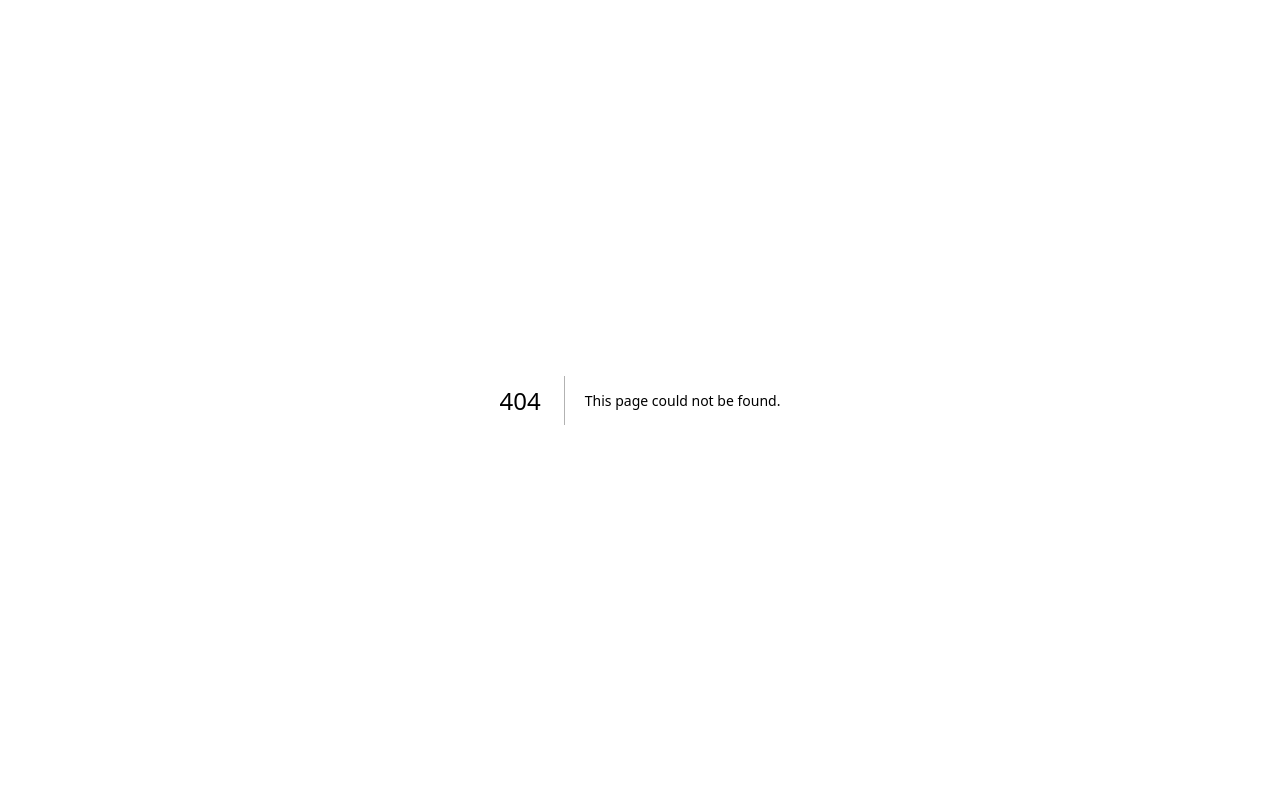
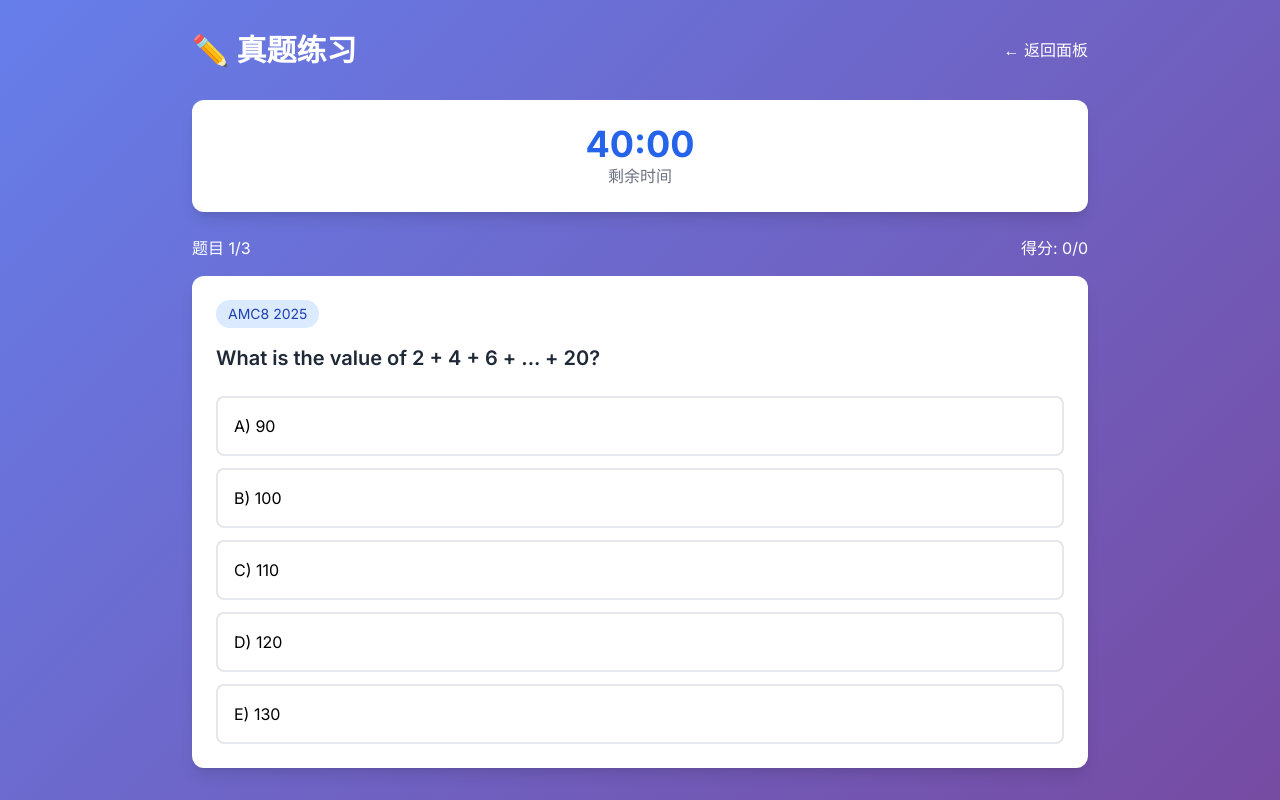
Before and after one commit to ocean-Go/amc8-prep, a Next.js app in the folder amc8-prep/: page /practice in a window 1280 px wide. Before the commit this address had no page. Built offline with nearby package versions, Linux system fonts and the light colour scheme.

Commit message:
添加知识点学习和练习页面

```diff
--- /dev/null
+++ b/amc8-prep/app/practice/page.tsx
@@ -0,0 +1,148 @@
+"use client";
+
+import { useState } from "react";
+import Link from "next/link";
+
+const sampleQuestions = [
+  {
+    id: "2025-amc8-1",
+    year: 2025,
+    question: "What is the value of 2 + 4 + 6 + ... + 20?",
+    options: ["A) 90", "B) 100", "C) 110", "D) 120", "E) 130"],
+    answer: "C",
+    explanation: "这是等差数列求和。(2+20)×10÷2=110",
+  },
+  {
+    id: "2025-amc8-2",
+    year: 2025,
+    question: "If x + 5 = 12, what is x?",
+    options: ["A) 5", "B) 6", "C) 7", "D) 8", "E) 9"],
+    answer: "C",
+    explanation: "x = 12 - 5 = 7",
+  },
+  {
+    id: "2025-amc8-3",
+    year: 2025,
+    question: "What is the area of a rectangle with length 8 and width 5?",
+    options: ["A) 13", "B) 26", "C) 40", "D) 80", "E) 120"],
+    answer: "C",
+    explanation: "面积 = 长 × 宽 =5 = 40 8 × ",
+  },
+];
+
+export default function PracticePage() {
+  const [current, setCurrent] = useState(0);
+  const [selected, setSelected] = useState<string | null>(null);
+  const [showResult, setShowResult] = useState(false);
+  const [score, setScore] = useState(0);
+  const [timeLeft, setTimeLeft] = useState(40 * 60); // 40 minutes
+
+  const question = sampleQuestions[current];
+
+  const handleAnswer = (answer: string) => {
+    if (showResult) return;
+    setSelected(answer);
+    setShowResult(true);
+    if (answer === question.answer) {
+      setScore(score + 1);
+    }
+  };
+
+  const nextQuestion = () => {
+    if (current < sampleQuestions.length - 1) {
+      setCurrent(current + 1);
+      setSelected(null);
+      setShowResult(false);
+    }
+  };
+
+  return (
+    <main className="min-h-screen p-8">
+      <div className="max-w-4xl mx-auto">
+        <div className="flex justify-between items-center mb-8">
+          <h1 className="text-3xl font-bold text-white">✏️ 真题练习</h1>
+          <Link href="/dashboard" className="text-white hover:underline">
+            ← 返回面板
+          </Link>
+        </div>
+
+        {/* Timer */}
+        <div className="card mb-6 text-center">
+          <div className="text-4xl font-bold text-blue-600">
+            {Math.floor(timeLeft / 60)}:{String(timeLeft % 60).padStart(2, "0")}
+          </div>
+          <p className="text-gray-500">剩余时间</p>
+        </div>
+
+        {/* Progress */}
+        <div className="flex justify-between items-center mb-4 text-white">
+          <span>题目 {current + 1}/{sampleQuestions.length}</span>
+          <span>得分: {score}/{current + (showResult ? 1 : 0)}</span>
+        </div>
+
+        {/* Question */}
+        <div className="card">
+          <div className="flex justify-between items-center mb-4">
+            <span className="bg-blue-100 text-blue-800 px-3 py-1 rounded-full text-sm">
+              AMC8 {question.year}
+            </span>
+          </div>
+
+          <h2 className="text-xl font-semibold text-gray-800 mb-6">
+            {question.question}
+          </h2>
+
+          <div className="space-y-3">
+            {question.options.map((option) => {
+              const letter = option.charAt(0);
+              let buttonClass = "w-full p-4 text-left rounded-lg border-2 transition ";
+
+              if (!showResult) {
+                buttonClass +=
+                  selected === letter
+                    ? "border-blue-500 bg-blue-50"
+                    : "border-gray-200 hover:border-gray-300";
+              } else {
+                if (letter === question.answer) {
+                  buttonClass += "border-green-500 bg-green-50";
+                } else if (selected === letter) {
+                  buttonClass += "border-red-500 bg-red-50";
+                } else {
+                  buttonClass += "border-gray-200";
+                }
+              }
+
+              return (
+                <button
+                  key={letter}
+                  onClick={() => handleAnswer(letter)}
+                  disabled={showResult}
+                  className={buttonClass}
+                >
+                  {option}
+                </button>
+              );
+            })}
+          </div>
+
+          {/* Result */}
+          {showResult && (
+            <div className="mt-6 p-4 bg-gray-50 rounded-lg">
+              <p className="font-semibold text-gray-800 mb-2">
+                {selected === question.answer ? "✅ 回答正确！" : "❌ 回答错误"}
+              </p>
+              <p className="text-gray-600">{question.explanation}</p>
+
+              <button
+                onClick={nextQuestion}
+                className="mt-4 btn-primary"
+              >
+                下一题 →
+              </button>
+            </div>
+          )}
+        </div>
+      </div>
+    </main>
+  );
+}
--- /dev/null
+++ b/amc8-prep/app/topics/page.tsx
@@ -0,0 +1,69 @@
+import Link from "next/link";
+import { amc8Topics } from "@/data/amc8-topics";
+
+export default function TopicsPage() {
+  const totalWeight = amc8Topics.reduce((sum, t) => sum + t.weight, 0);
+
+  return (
+    <main className="min-h-screen p-8">
+      <div className="max-w-6xl mx-auto">
+        <div className="flex justify-between items-center mb-8">
+          <h1 className="text-3xl font-bold text-white">📚 知识点学习</h1>
+          <Link href="/dashboard" className="text-white hover:underline">
+            ← 返回面板
+          </Link>
+        </div>
+
+        <div className="grid md:grid-cols-2 lg:grid-cols-3 gap-6">
+          {amc8Topics.map((topic) => (
+            <Link href={`/topics/${topic.id}`} key={topic.id} className="block">
+              <div className="card hover:scale-105 transition cursor-pointer h-full">
+                <div className="flex justify-between items-start mb-4">
+                  <span
+                    className={`px-3 py-1 rounded-full text-xs font-semibold ${
+                      topic.difficulty === "easy"
+                        ? "bg-green-100 text-green-800"
+                        : topic.difficulty === "medium"
+                        ? "bg-yellow-100 text-yellow-800"
+                        : "bg-red-100 text-red-800"
+                    }`}
+                  >
+                    {topic.difficulty === "easy"
+                      ? "简单"
+                      : topic.difficulty === "medium"
+                      ? "中等"
+                      : "困难"}
+                  </span>
+                  <span className="text-sm text-gray-500">{topic.weight}%</span>
+                </div>
+                <h2 className="text-xl font-bold text-gray-800 mb-2">
+                  {topic.nameCN}
+                </h2>
+                <p className="text-gray-600 text-sm">{topic.name}</p>
+                <p className="text-gray-500 text-sm mt-2">{topic.description}</p>
+              </div>
+            </Link>
+          ))}
+        </div>
+
+        <div className="mt-8 card">
+          <h3 className="text-lg font-semibold text-gray-700 mb-4">📊 知识点权重分布</h3>
+          <div className="space-y-2">
+            {amc8Topics.map((topic) => (
+              <div key={topic.id} className="flex items-center gap-4">
+                <span className="w-32 text-gray-600">{topic.nameCN}</span>
+                <div className="flex-1 bg-gray-200 rounded-full h-4">
+                  <div
+                    className="bg-blue-500 h-4 rounded-full"
+                    style={{ width: `${topic.weight}%` }}
+                  ></div>
+                </div>
+                <span className="text-sm text-gray-500">{topic.weight}%</span>
+              </div>
+            ))}
+          </div>
+        </div>
+      </div>
+    </main>
+  );
+}
```
Also changed, not shown: 1 other file (tests, documents, lock files or other folders).
